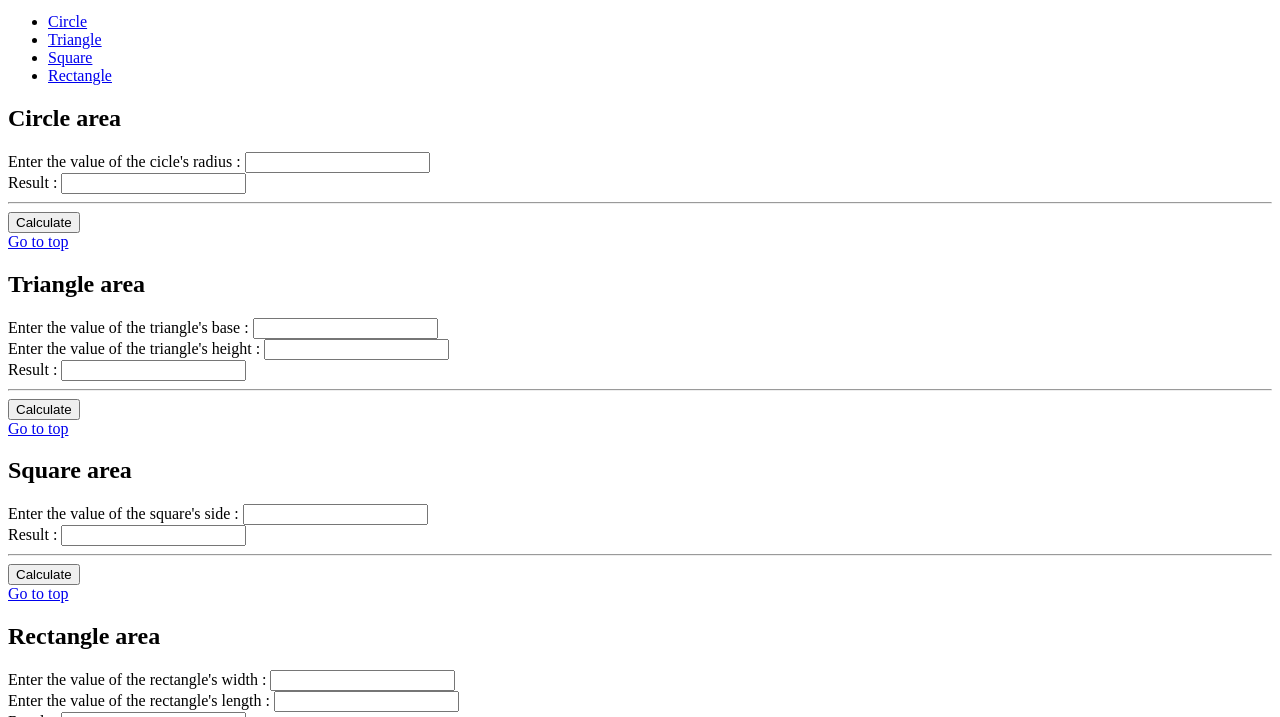
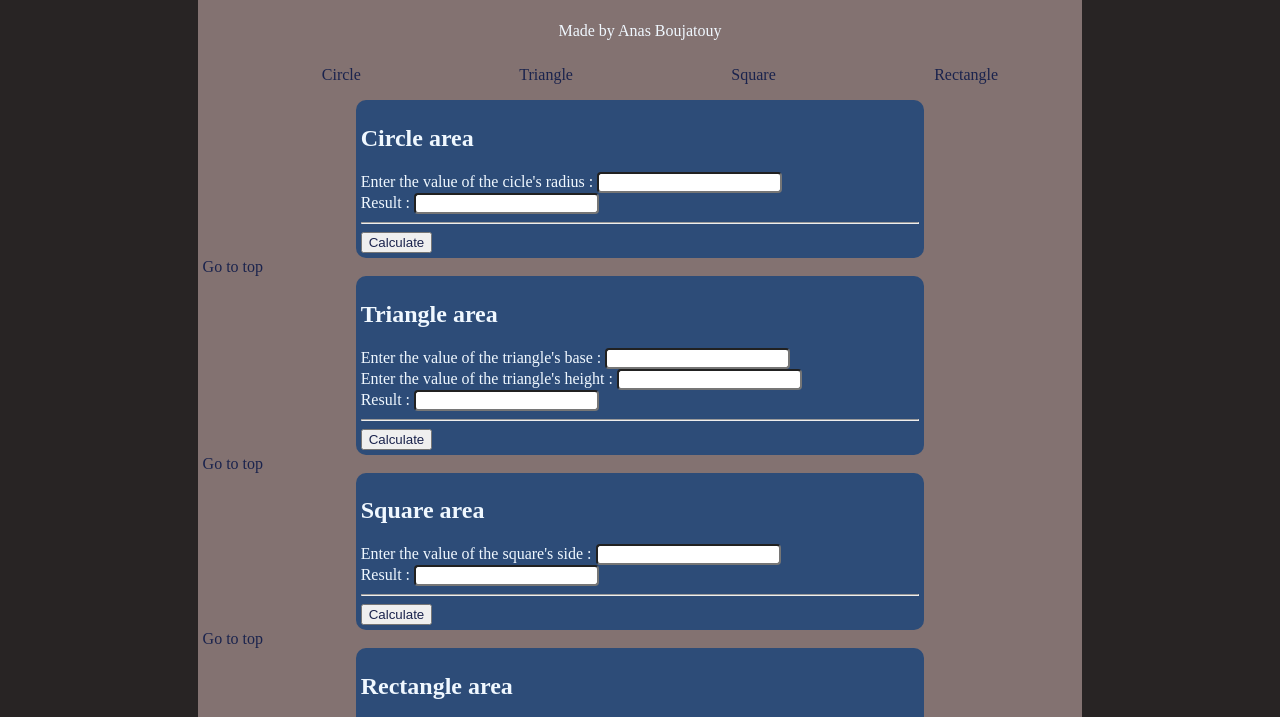
Before and after one commit to anasbjt/lab-work-04js, a plain HTML site: page index.html in a window 1280 px wide. Shown: the part 101-818 px from the top of the page. Drawn offline with Linux system fonts and the light colour scheme.

Commit message:
Update index.html

```diff
--- a/index.html
+++ b/index.html
@@ -1,7 +1,7 @@
 <!DOCTYPE html>
 <html lang="en">
 <head>
-    <link rel="stylesheet" href="Main.css">
+    <link rel="stylesheet" href="style.css">
     <meta charset="UTF-8">
     <meta http-equiv="X-UA-Compatible" content="IE=edge">
     <meta name="viewport" content="width=device-width, initial-scale=1.0">
```
